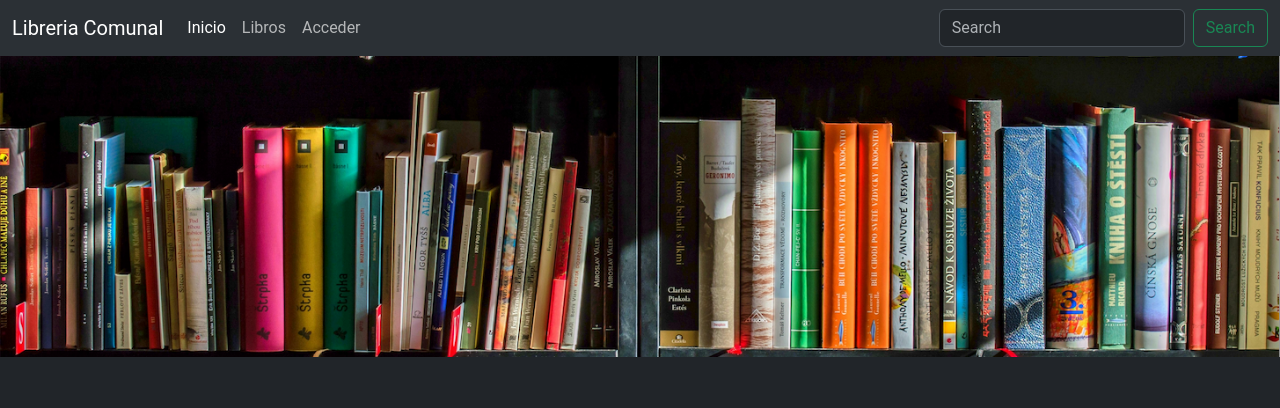
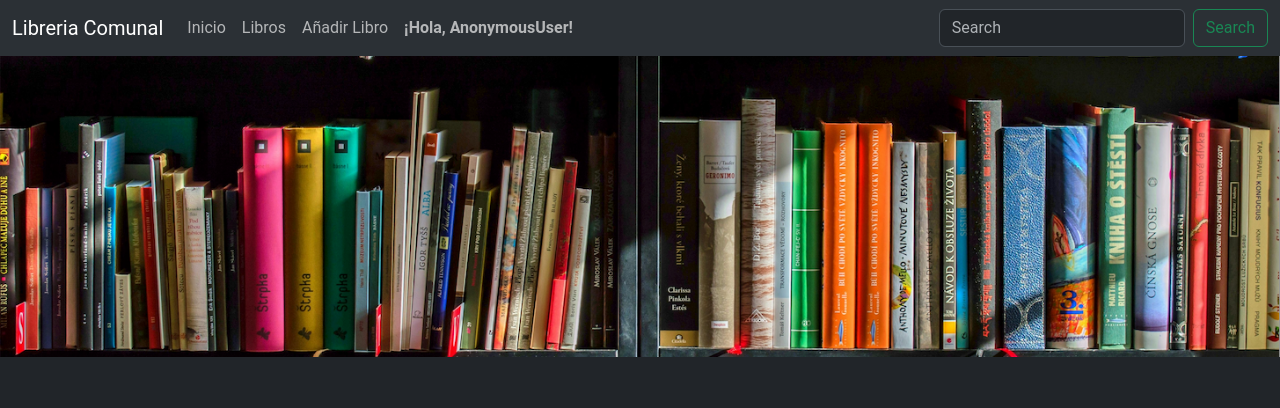
Before and after one commit to luciabalbas/libreria_comun, a Django app: page /books/ in a window 1280 px wide. Shown: the top 408 px of the page. Run offline with Django 5.2, Linux system fonts and the light colour scheme; data that the repository does not hold is empty.

Commit message:
Navbar navegable

```diff
--- a/libreria_comun/core/templates/core/base.html
+++ b/libreria_comun/core/templates/core/base.html
@@ -16,18 +16,25 @@
             <button class="navbar-toggler" type="button" data-bs-toggle="collapse" data-bs-target="#navbarTogglerDemo03" aria-controls="navbarTogglerDemo03" aria-expanded="false" aria-label="Toggle navigation">
               <span class="navbar-toggler-icon"></span>
             </button>
-            <a class="navbar-brand" href="#">Libreria Comunal</a>
+            <a class="navbar-brand" href="{% url 'home' %}">Libreria Comunal</a>
             <div class="collapse navbar-collapse" id="navbarTogglerDemo03">
               <ul class="navbar-nav me-auto mb-2 mb-lg-0">
                 <li class="nav-item">
-                  <a class="nav-link active" aria-current="page" href="{% url 'home' %}">Inicio</a>
+                  <a class="nav-link" href="{% url 'home' %}">Inicio</a>
                 </li>
                 <li class="nav-item">
-                  <a class="nav-link" href="#">Libros</a>
+                  <a class="nav-link" href="{% url 'books:books' %}">Libros</a>
                 </li>
                 <li class="nav-item">
-                  <a class="nav-link">Acceder</a>
+                  <a class="nav-link" href="{% url 'books:create' %}">Añadir Libro</a>
                 </li>
+                {% if request.user %}
+                  <span class="navbar-text px-2 fw-bold">¡Hola, {{user}}!</span>
+                {% else %}
+                <li class="nav-item">
+                  <a class="nav-link" href="#">Acceder</a>
+                </li>
+                {% endif %}
               </ul>
               <form class="d-flex" role="search">
                 <input class="form-control me-2" type="search" placeholder="Search" aria-label="Search"/>
```
